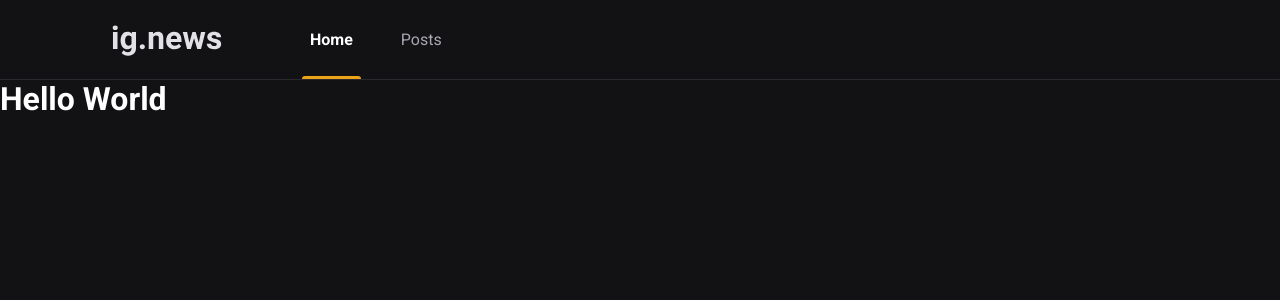
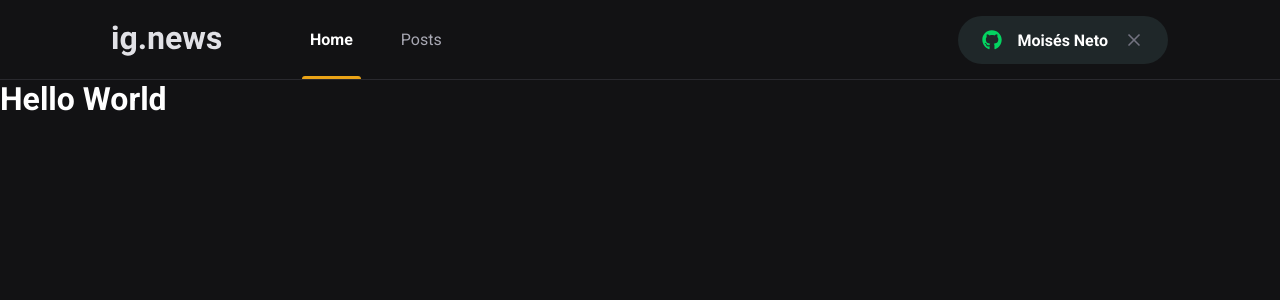
Before and after one commit to moisesnetouou/ignews, a Next.js app: page / in a window 1280 px wide. Shown: the top 300 px of the page. Built offline with nearby package versions, Linux system fonts and the light colour scheme.

Commit message:
feat: SingIn Button created.

```diff
--- a/package.json
+++ b/package.json
@@ -12,6 +12,7 @@
     "next": "12.2.0",
     "react": "18.2.0",
     "react-dom": "18.2.0",
+    "react-icons": "^4.4.0",
     "sass": "^1.53.0"
   },
   "devDependencies": {
--- a/src/components/Header/index.tsx
+++ b/src/components/Header/index.tsx
@@ -1,3 +1,4 @@
+import { SignInButton } from '../SignInButton';
 import styles from './styles.module.scss';
 
 export function Header(){
@@ -10,6 +11,8 @@
           <a href="" className={styles.active}>Home</a>
           <a href="">Posts</a>
         </nav>
+
+        <SignInButton />
       </div>
     </header>
   );
--- a/src/components/Header/styles.module.scss
+++ b/src/components/Header/styles.module.scss
@@ -51,4 +51,8 @@
       }
     }
   }
+
+  >button {
+    margin-left: auto;
+  }
 }
--- /dev/null
+++ b/src/components/SignInButton/index.tsx
@@ -0,0 +1,21 @@
+import {FaGithub} from 'react-icons/fa';
+import {FiX} from 'react-icons/fi';
+
+import styles from './styles.module.scss';
+
+export function SignInButton(){
+  const isUserLoggedIn = true;
+
+  return isUserLoggedIn ? (
+    <button type="button" className={styles.signInButton}>
+      <FaGithub color="#04d361" />
+      Moisés Neto
+      <FiX color="#737380" className={styles.closeIcon} />
+    </button>
+  ) : (
+    <button type="button" className={styles.signInButton}>
+      <FaGithub color="#eba417" />
+      Sign in with Github
+    </button>
+  )
+}
--- /dev/null
+++ b/src/components/SignInButton/styles.module.scss
@@ -0,0 +1,33 @@
+.signInButton {
+  height: 3rem;
+  border-radius: 3rem;
+  background: var(--gray-850);
+  border: 0;
+  padding: 0 1.5rem;
+
+  display: flex;
+  align-items: center;
+  justify-content: center;
+
+  color: var(--white);
+  font-weight: bold;
+
+  svg {
+    width: 20px;
+    height: 20px;
+  }
+
+  svg:first-child {
+    margin-right: 1rem;
+  }
+
+  .closeIcon {
+    margin-left: 1rem;
+  }
+
+  transition: filter 0.2s;
+
+  &:hover {
+    filter: brightness(0.8);
+  }
+}
--- a/src/styles/global.scss
+++ b/src/styles/global.scss
@@ -10,6 +10,7 @@
   --gray-100: #e1e1e6;
   --gray-300: #a8a8b3;
   --gray-800: #29292e;
+  --gray-850: #1f2729;
   --gray-900: #121214;
 
   --cyan-500: #61dafb;
```
Also changed, not shown: 1 other file (tests, documents, lock files or other folders).
